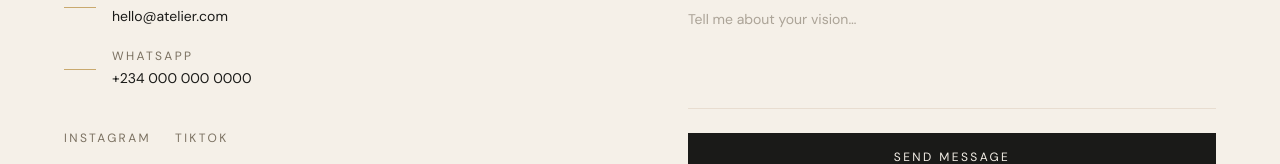
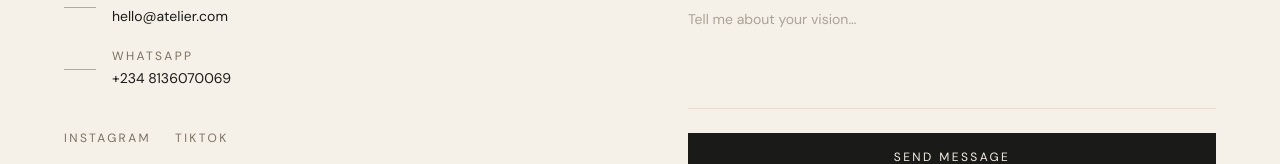
Before and after one commit to Patrick-Walshak/nanmet-fashion, a React (Vite) app: page /contact in a window 1280 px wide. Shown: the part 423-587 px from the top of the page. Built offline with nearby package versions, Linux system fonts and the light colour scheme; a web font is replaced by a local one.

Commit message:
fix WhatsApp number in BRAND config

```diff
--- a/src/data/content.js
+++ b/src/data/content.js
@@ -2,7 +2,7 @@ export const BRAND = {
   name: 'Nanmet & Stitches',
   tagline: 'Bespoke tailoring & design',
   email: 'hello@atelier.com',
-  whatsapp: '+234 000 000 0000',
+  whatsapp: '+234 8136070069',
   instagram: 'https://instagram.com/',
   tiktok: 'https://tiktok.com/',
 }
```
